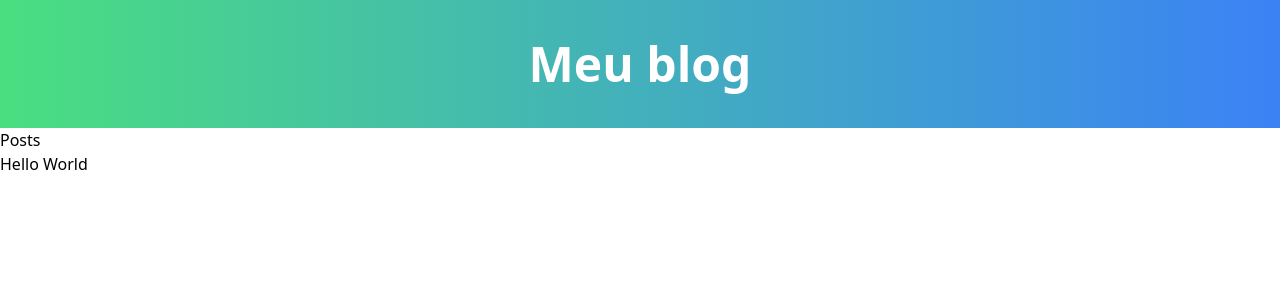
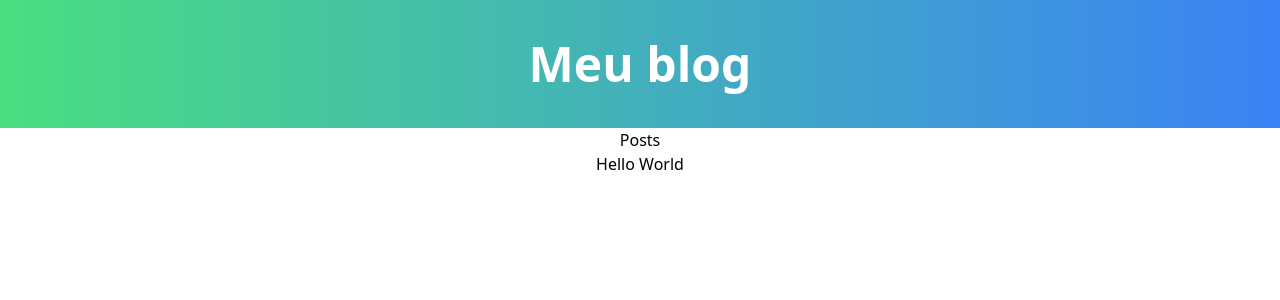
Before and after one commit to brunocroh/blog, a Next.js app: page / in a window 1280 px wide. Shown: the top 300 px of the page. Built offline with nearby package versions, Linux system fonts and the light colour scheme.

Commit message:
add postPreview component, and justify-center

```diff
--- a/components/NavBar/index.tsx
+++ b/components/NavBar/index.tsx
@@ -10,6 +10,7 @@ const NavBar: NextPage = () => {
         </a>
       </Link>
     </header>
+
   )
 }
 
--- /dev/null
+++ b/components/PostPreview/index.tsx
@@ -0,0 +1,19 @@
+import type { NextPage } from 'next'
+import Link from 'next/link'
+
+interface IProps {
+  slug: string
+  title: string
+}
+
+const PostPreview: NextPage<IProps> = ({ slug, title }) => {
+  return (
+      <li className='w-fit'>
+        <Link href={`/${slug}`}>
+          <a>{title}</a>
+        </Link>
+      </li>
+  )
+}
+
+export default PostPreview
--- a/pages/index.tsx
+++ b/pages/index.tsx
@@ -1,7 +1,7 @@
 import type { NextPage } from 'next'
-import Link from 'next/link'
 
 import getPosts from '@lib/getPosts'
+import PostPreview from '@components/PostPreview'
 import { Post } from '../types/Post'
 
 interface Props {
@@ -10,19 +10,16 @@ interface Props {
 
 const Blog: NextPage<Props> = ({posts}: Props) => {
   return (
-    <>
-      <h1>Posts</h1>
-      <ul>
+    <div className='min-h-screen min-w-full flex flex-col'>
+      <div className='text-center'>
+        <h1>Posts</h1>
+      </div>
+      <ul className='flex justify-center'>
         {posts.map(({ slug, title }) => (
-          <li key={slug}>
-            <Link href={`/${slug}`}>
-              <a>{title}</a>
-            </Link>
-          </li>
+          <PostPreview key={slug} slug={slug} title={title} />
         ))}
       </ul>
-    </>
-
+    </div>
   )
 }
 
```
